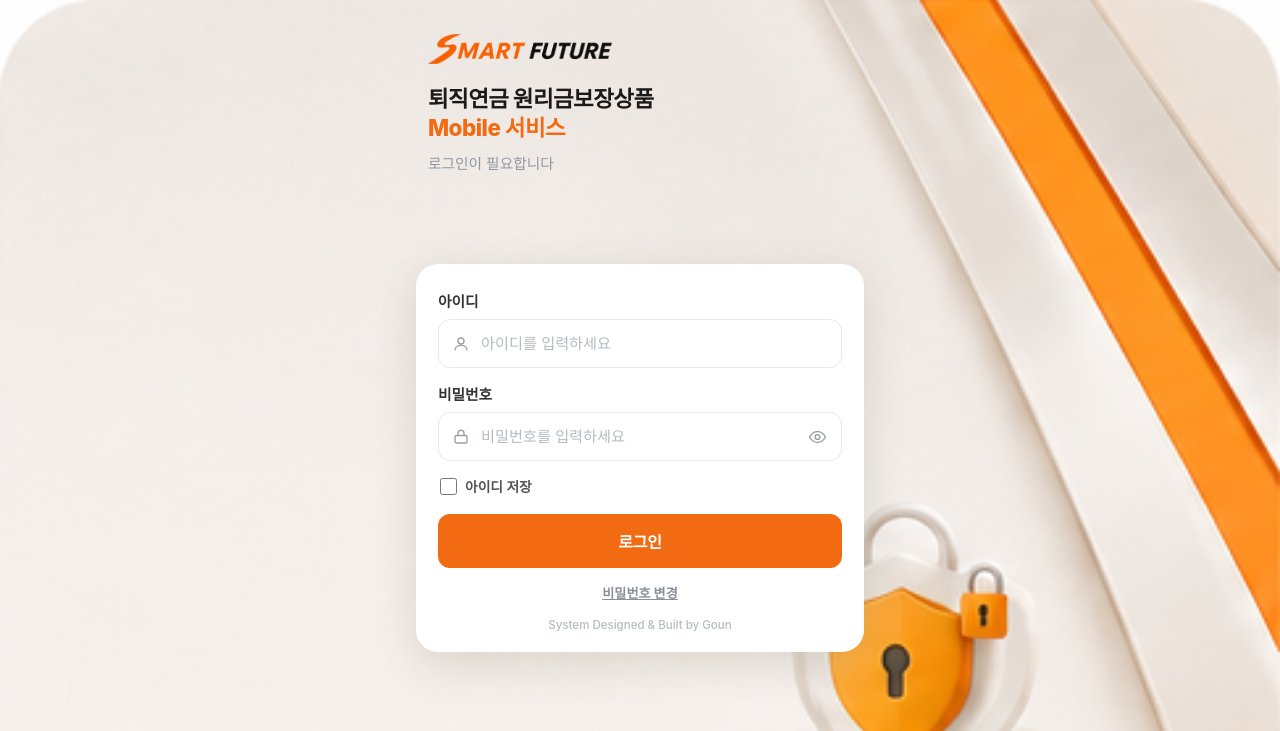
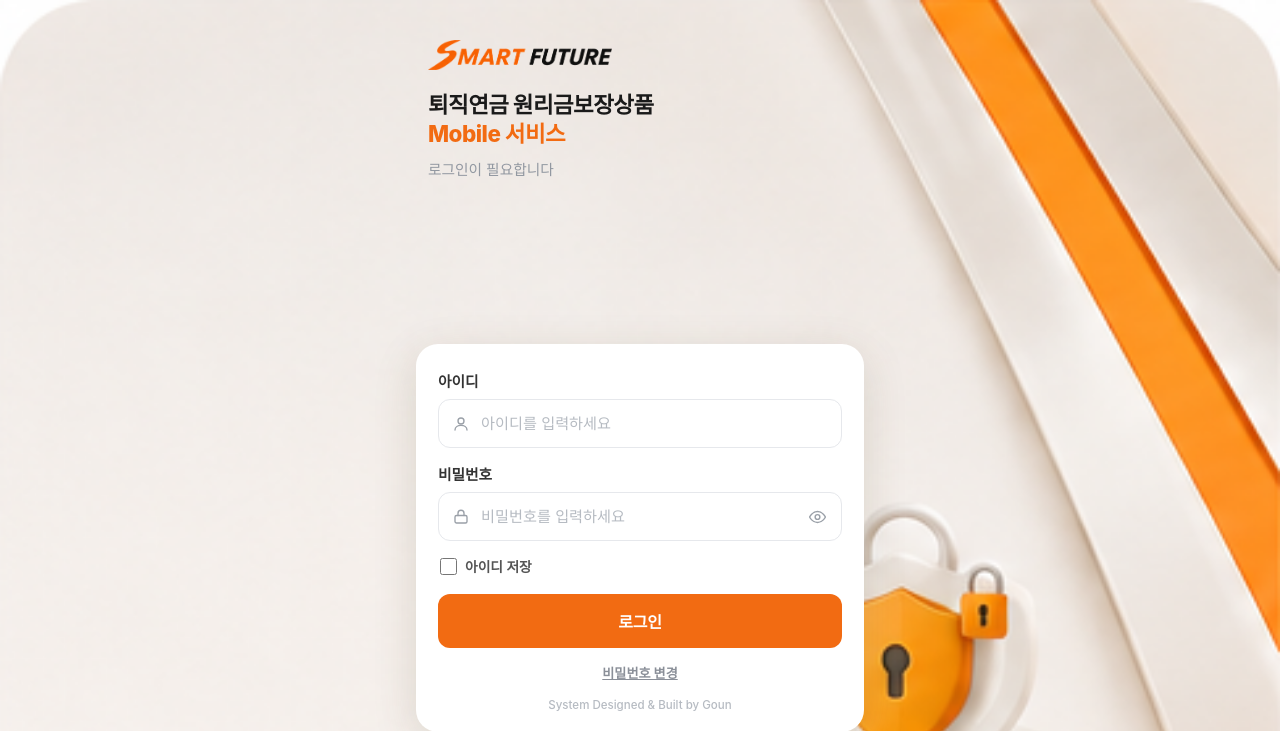
Before and after one commit to Ladyicebear/credit-rating-manager, a Flask app: page /login in a window 1280 px wide. Shown: the top 731 px of the page. Run offline with Flask 3, Linux system fonts and the light colour scheme.

Commit message:
로그인 카드 위치 하향(40vh) — 자물쇠+받침대 온전히 보이도록
Co-Authored-By: Claude Opus 4.8 <noreply@anthropic.com>

```diff
--- a/templates/login.html
+++ b/templates/login.html
@@ -10,7 +10,7 @@ body{font-family:'Malgun Gothic','맑은 고딕',-apple-system,BlinkMacSystemFon
      min-height:100vh;background:#F7F4EF url('/static/images/login_bg.png') no-repeat center top;background-size:cover}
 .lg-wrap{min-height:100vh;max-width:480px;margin:0 auto;display:flex;flex-direction:column}
 /* 상단: 로고 + 타이틀 */
-.lg-top{padding:34px 28px 0;min-height:30vh;box-sizing:border-box}
+.lg-top{padding:40px 28px 0;min-height:40vh;box-sizing:border-box}
 .lg-logo{height:30px;width:auto;display:block;margin-bottom:20px}
 .lg-title{font-size:1.4rem;font-weight:800;color:#1a1a1a;letter-spacing:-.5px;line-height:1.3}
 .lg-title .m{color:#F26B12}
```
